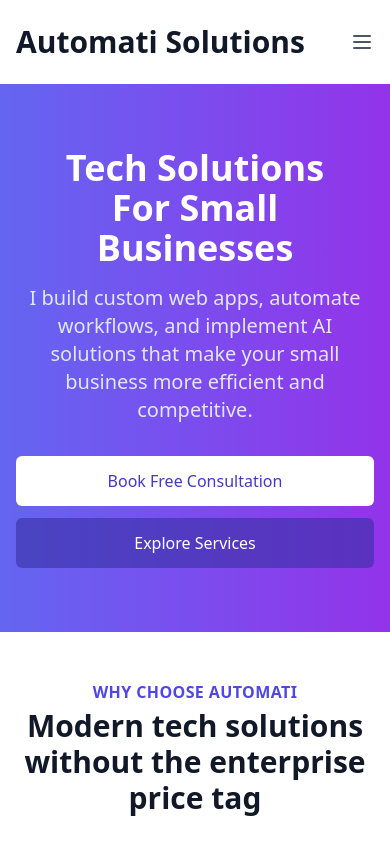
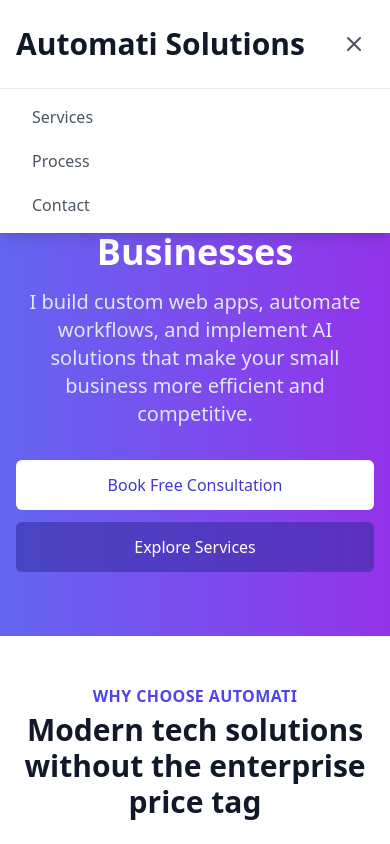
Before and after one commit to JoshDesmond/AutomatiSolutions, a React (Vite) app in the folder AutomatiSolutions/: page / in a window 390 px wide. Both pictures are taken after a click on the button "Toggle mobile menu". Shown: the top 844 px of the page. Built offline with nearby package versions, Linux system fonts and the light colour scheme.

Commit message:
Fixes Mobile header hamburger

```diff
--- a/AutomatiSolutions/src/components/layout/Header/Header.tsx
+++ b/AutomatiSolutions/src/components/layout/Header/Header.tsx
@@ -1,23 +1,127 @@
-import React from 'react';
+import React, { useState } from 'react';
+
+interface NavigationItem {
+  name: string;
+  href: string;
+}
+
+const navigationItems: NavigationItem[] = [
+  {
+    name: "Services",
+    href: "#services"
+  },
+  {
+    name: "Process",
+    href: "#process"
+  },
+  {
+    name: "Contact",
+    href: "#contact"
+  }
+];
+
+const HamburgerIcon = (
+  <svg
+    xmlns="http://www.w3.org/2000/svg"
+    className="h-6 w-6"
+    fill="none"
+    viewBox="0 0 24 24"
+    stroke="currentColor"
+  >
+    <path
+      strokeLinecap="round"
+      strokeLinejoin="round"
+      strokeWidth={2}
+      d="M4 6h16M4 12h16M4 18h16"
+    />
+  </svg>
+);
+
+const CloseIcon = (
+  <svg
+    xmlns="http://www.w3.org/2000/svg"
+    className="h-6 w-6"
+    fill="none"
+    viewBox="0 0 24 24"
+    stroke="currentColor"
+  >
+    <path
+      strokeLinecap="round"
+      strokeLinejoin="round"
+      strokeWidth={2}
+      d="M6 18L18 6M6 6l12 12"
+    />
+  </svg>
+);
+
+// Common link styles to avoid repetition
+const linkStyles = {
+  base: "text-gray-600 hover:text-indigo-600 transition-colors",
+  mobile: "block px-4 py-2 text-gray-600 hover:bg-gray-50 hover:text-indigo-600 rounded-md transition-colors"
+} as const;
 
 export const Header: React.FC = () => {
+  const [isMobileMenuOpen, setIsMobileMenuOpen] = useState(false);
+
+  const toggleMobileMenu = () => setIsMobileMenuOpen(!isMobileMenuOpen);
+  const closeMobileMenu = () => setIsMobileMenuOpen(false);
+
   return (
-    <header className="bg-white shadow-sm">
+    <header className="bg-white shadow-sm relative">
       <div className="max-w-7xl mx-auto px-4 sm:px-6 lg:px-8 py-6 flex justify-between items-center">
         <h1 className="text-3xl font-bold text-gray-900">Automati Solutions</h1>
+
+        {/* Desktop Navigation */}
         <nav className="hidden md:block">
           <ul className="flex space-x-8">
-            <li><a href="#services" className="text-gray-600 hover:text-indigo-600">Services</a></li>
-            <li><a href="#process" className="text-gray-600 hover:text-indigo-600">Process</a></li>
-            <li><a href="#contact" className="text-gray-600 hover:text-indigo-600">Contact</a></li>
+            {navigationItems.map((item) => (
+              <li key={item.href}>
+                <a
+                  href={item.href}
+                  className={linkStyles.base}
+                >
+                  {item.name}
+                </a>
+              </li>
+            ))}
           </ul>
         </nav>
-        <button className="md:hidden text-gray-600">
-          <svg xmlns="http://www.w3.org/2000/svg" className="h-6 w-6" fill="none" viewBox="0 0 24 24" stroke="currentColor">
-            <path strokeLinecap="round" strokeLinejoin="round" strokeWidth={2} d="M4 6h16M4 12h16M4 18h16" />
-          </svg>
+
+        {/* Mobile Menu Button */}
+        <button
+          className="md:hidden text-gray-600 p-2 hover:bg-gray-100 rounded-md transition-colors"
+          onClick={toggleMobileMenu}
+          aria-label="Toggle mobile menu"
+          aria-expanded={isMobileMenuOpen}
+        >
+          {isMobileMenuOpen ? CloseIcon : HamburgerIcon}
         </button>
       </div>
+
+      {/* Mobile Navigation */}
+      {isMobileMenuOpen && (
+        <div
+          className="md:hidden absolute top-full left-0 right-0 bg-white border-t border-gray-200 shadow-lg"
+          role="navigation"
+          aria-label="Mobile menu"
+        >
+          <nav className="px-4 py-2">
+            <ul className="space-y-1">
+              {navigationItems.map((item) => (
+                <li key={item.href}>
+                  <a
+                    href={item.href}
+                    className={linkStyles.mobile}
+                    onClick={closeMobileMenu}
+                  >
+                    {item.name}
+                  </a>
+                </li>
+              ))}
+            </ul>
+          </nav>
+        </div>
+      )}
     </header>
   );
 };
```
